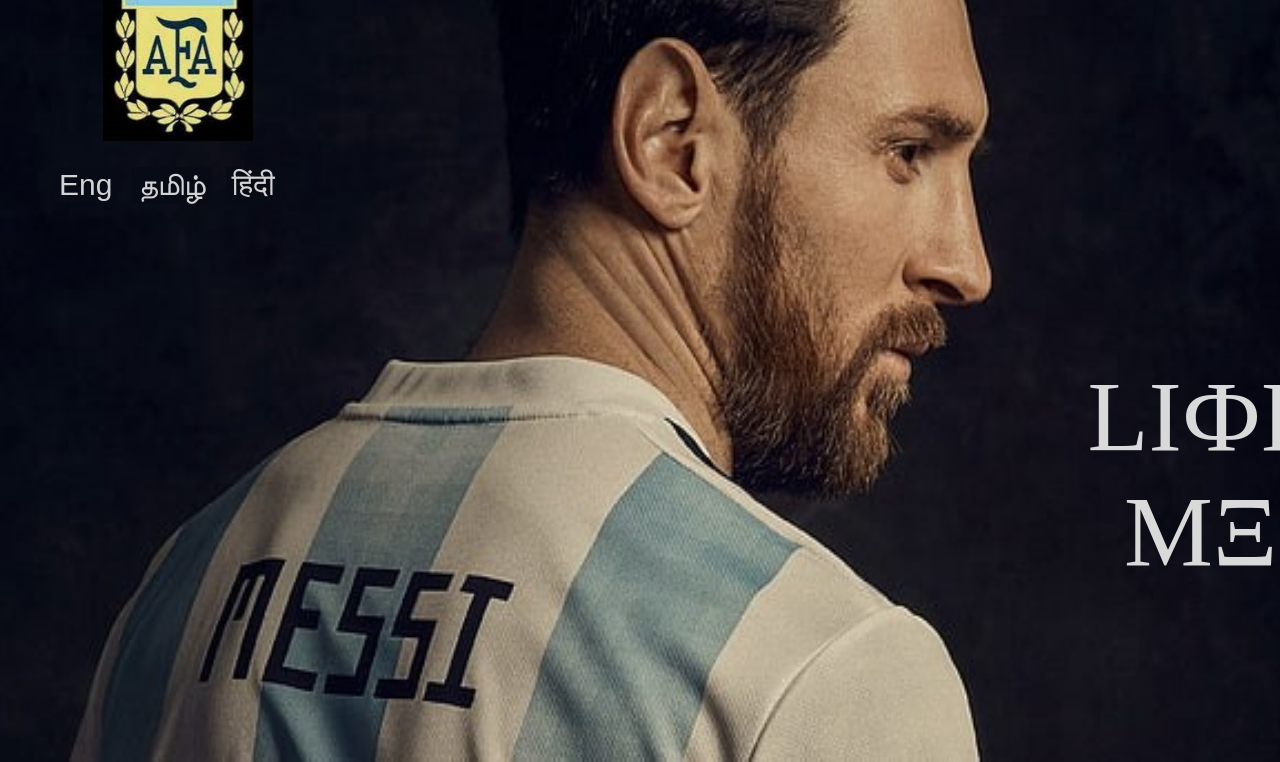
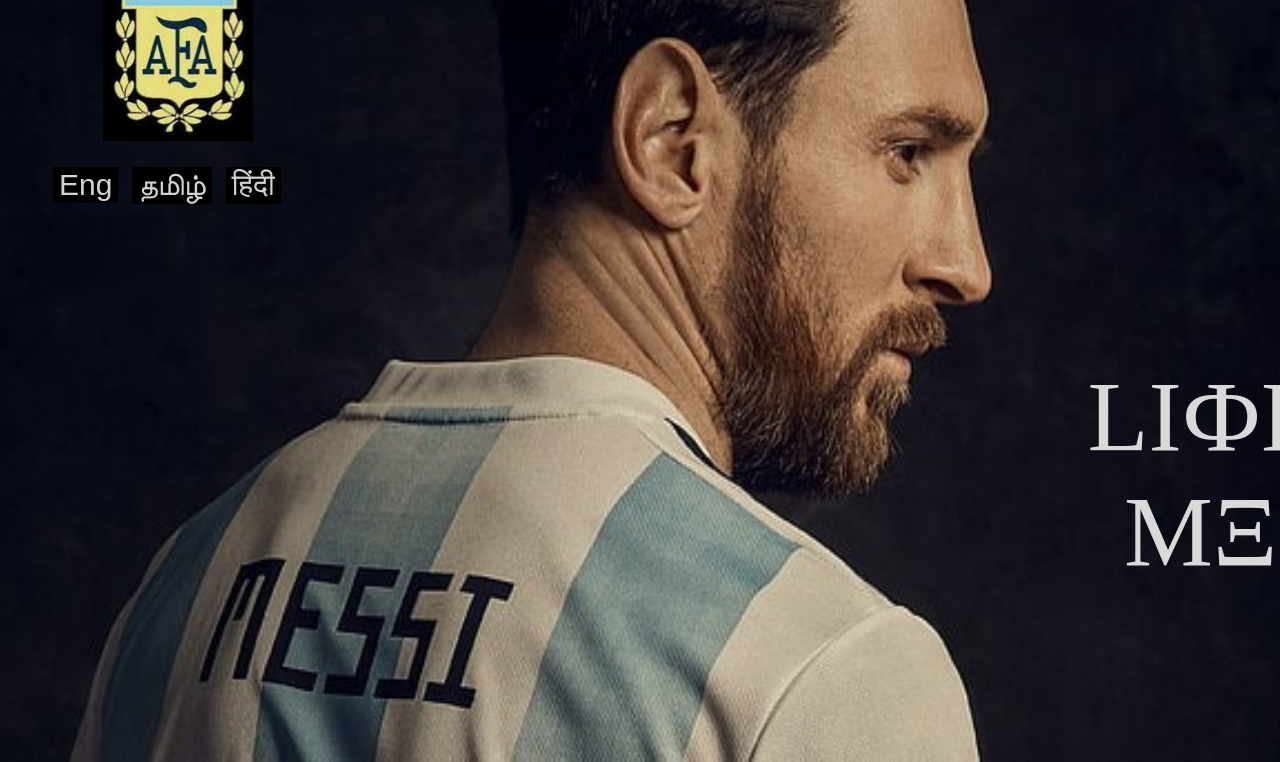
Before and after one commit to Natraj-10/Messi.com, a plain HTML site: page tamil.html in a window 1280 px wide. Shown: the part 146-908 px from the top of the page. Drawn offline with Linux system fonts and the light colour scheme.

```diff
--- a/styles(tamil).css
+++ b/styles(tamil).css
@@ -48,7 +48,7 @@
 }
 .lan
 {
-	background-color:#070B16;
+	background-color:black;
 	margin:5px;
 	font-size:30px;
 	color:lightgray;
```
